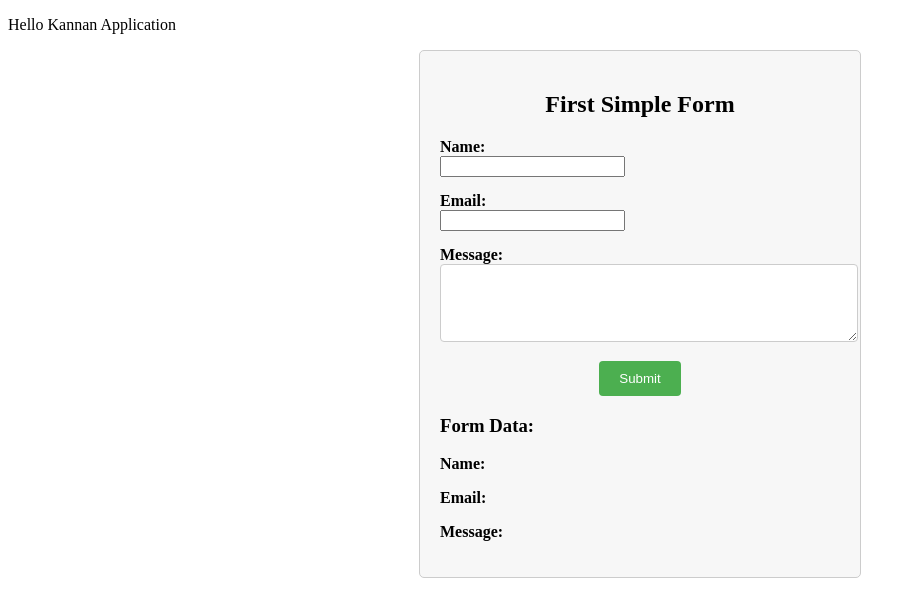
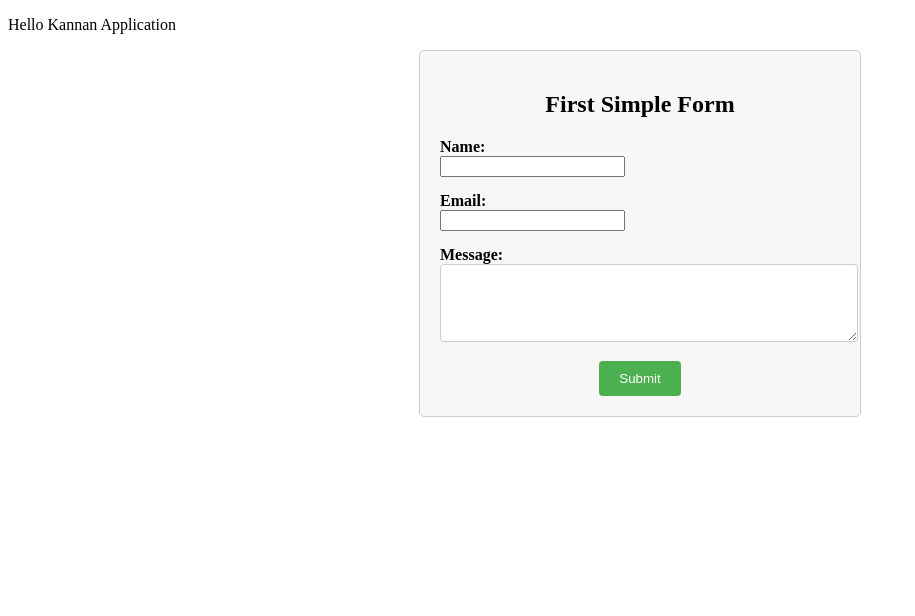
Before and after one commit to KannanDamodharan/angular, an Angular app: page / in a window 1280 px wide. Shown: the top 616 px of the page, without its empty margins (0-915 px from the left). Built offline with nearby package versions, Linux system fonts and the light colour scheme.

Commit message:
angular events commit

```diff
--- a/src/app/first-comp/first-comp.component.html
+++ b/src/app/first-comp/first-comp.component.html
@@ -1,9 +1,14 @@
 <div class="form-container">
     <h2>First Simple Form</h2>
-    <form>
+    <form (ngSubmit)="onSubmit()">
         <div class="form-group">
             <label for="name">Name:</label>
-            <input type="text" id="name" [(ngModel)]="name" name="name" required>
+            <input
+            type="text"
+            id="name"
+            [(ngModel)]="name"
+            name="name"
+            required>
         </div>
         <div class="form-group">
             <label for="email">Email:</label>
@@ -15,7 +20,7 @@
         </div>
         <button type="submit">Submit</button>
     </form>
-    <div>
+    <div *ngIf="isSubmitted">
         <h3>Form Data:</h3>
         <p><strong>Name:</strong> {{name}}</p>
         <p><strong>Email:</strong> {{email}}</p>
--- a/src/app/first-comp/first-comp.component.ts
+++ b/src/app/first-comp/first-comp.component.ts
@@ -9,4 +9,9 @@ export class FirstCompComponent {
   name: string = '';
   email: string = '';
   message: string = '';
+  isSubmitted: boolean = false;
+
+  onSubmit(): void{
+    this.isSubmitted = true;
+  }
 }
```
